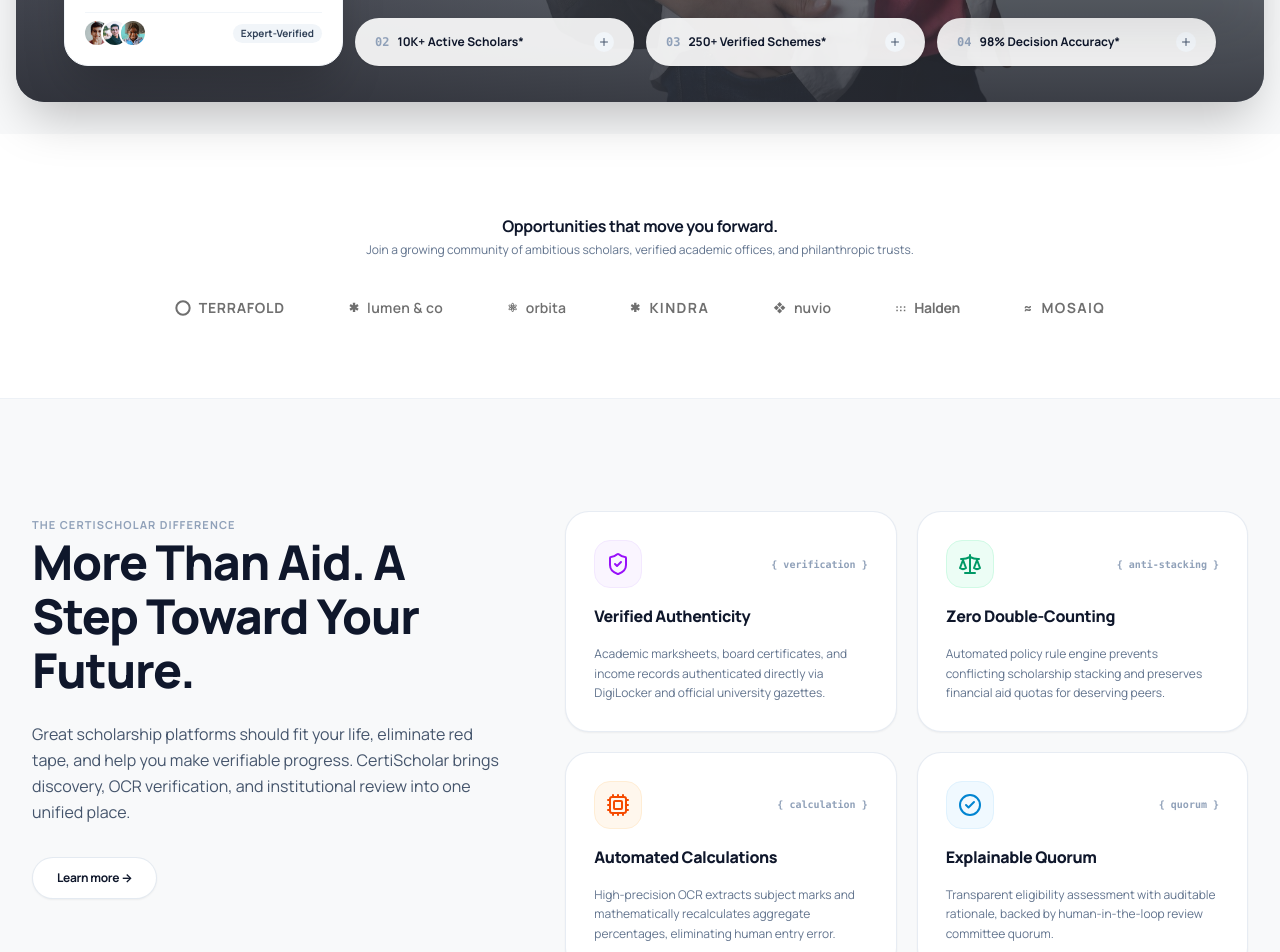
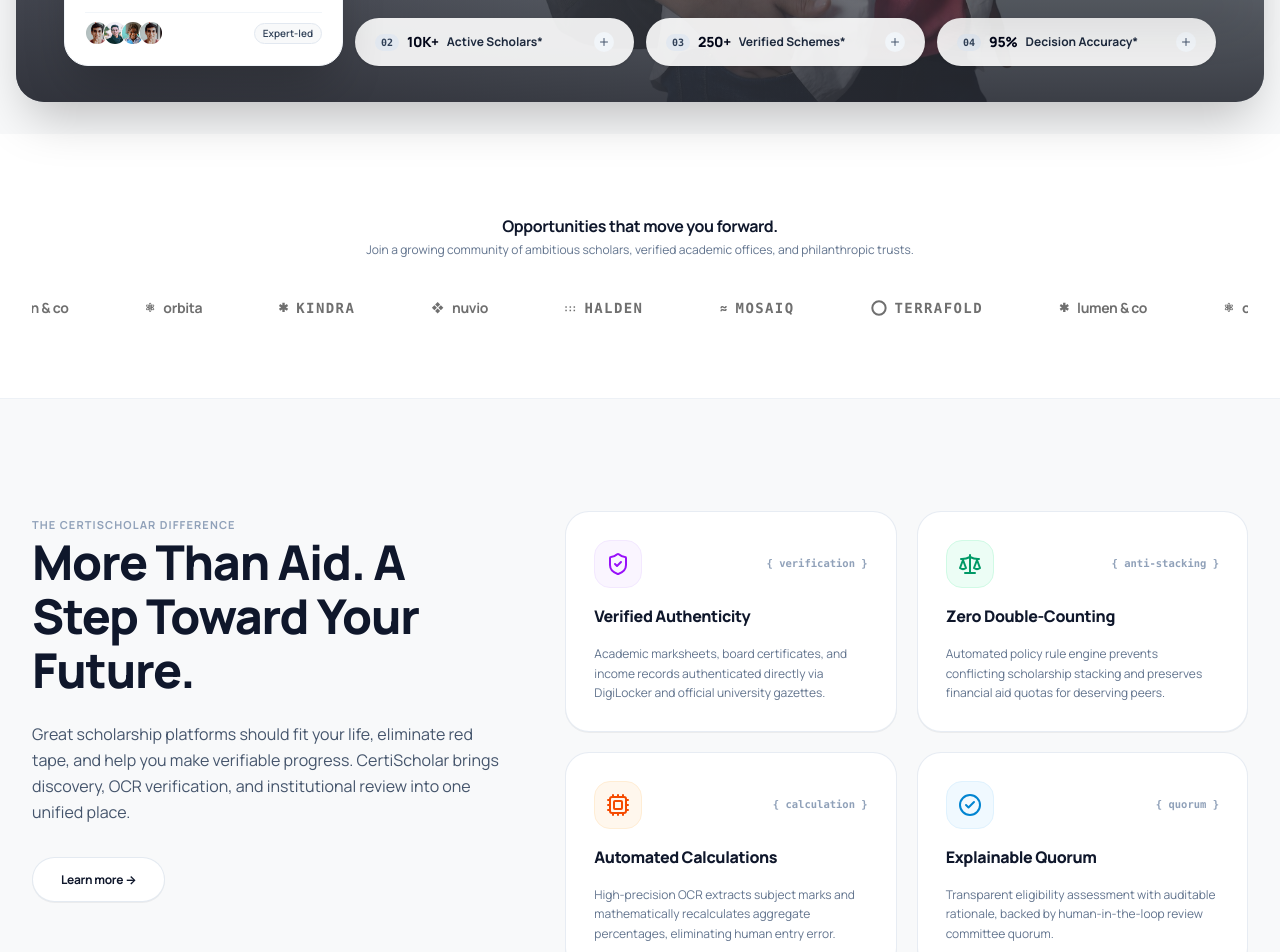
Before and after one commit to SekhSujonHaque2005/workspace-CertiScholar-, a React (Vite) app in the folder frontend/: page / in a window 1280 px wide. Shown: the part 780-1732 px from the top of the page. Built offline with nearby package versions, Linux system fonts and the light colour scheme.

Commit message:
feat(animations): exact Framer cubic-bezier ease, rolling text buttons, infinite logo ticker, and interactive tab counters

```diff
--- a/frontend/src/components/landing/HeroSection.jsx
+++ b/frontend/src/components/landing/HeroSection.jsx
@@ -1,45 +1,54 @@
 import React, { useState } from 'react';
-import { ArrowRight, Plus, Minus } from 'lucide-react';
+import { Plus, Minus } from 'lucide-react';
 
 const DEFAULT_TABS = [
   {
     id: "01",
     label: "Self-Paced Verification",
-    shortLabel: "Self-Paced Verification",
+    number: "01",
+    value: null,
     description: "Verify academic marksheets once at your own speed. Valid across all university, state, and central schemes.",
-    avatars: ["/images/avatar-1.jpg", "/images/avatar-2.jpg", "/images/avatar-3.jpg"],
-    badge: "Expert-Verified",
+    avatars: [
+      "/images/avatar-1.jpg",
+      "/images/avatar-2.jpg",
+      "/images/avatar-3.jpg",
+      "/images/avatar-1.jpg"
+    ],
+    badge: "Expert-led",
   },
   {
     id: "02",
-    label: "10K+ Active Scholars*",
-    shortLabel: "Active Scholars*",
-    description: "Over 10,000 students enrolled across Lovely Professional University and partner institutions with zero paperwork delays.",
+    label: "Active Scholars*",
+    number: "02",
+    value: "10K+",
+    description: "Over 10,000 students verified across Lovely Professional University and partner colleges with zero processing backlog.",
     avatars: ["/images/avatar-2.jpg", "/images/avatar-3.jpg"],
-    badge: "Live Community",
+    badge: "Live Network",
   },
   {
     id: "03",
-    label: "250+ Verified Schemes*",
-    shortLabel: "Verified Schemes*",
-    description: "Direct gazette-corroborated scholarships across LPUNEST merit, EWS need-based, and armed forces wards.",
+    label: "Verified Schemes*",
+    number: "03",
+    value: "250+",
+    description: "Direct gazette-corroborated scholarships across LPUNEST merit, EWS aid, and armed forces wards.",
     avatars: ["/images/avatar-1.jpg", "/images/avatar-3.jpg"],
-    badge: "Official Circulars",
+    badge: "Gazette Checked",
   },
   {
     id: "04",
-    label: "98% Decision Accuracy*",
-    shortLabel: "Decision Accuracy*",
+    label: "Decision Accuracy*",
+    number: "04",
+    value: "95%",
     description: "Auditable mathematical verification with zero double-counting, backed by verification officer quorum review.",
     avatars: ["/images/avatar-1.jpg", "/images/avatar-2.jpg"],
-    badge: "M5 Quorum Approved",
+    badge: "M5 Quorum",
   },
 ];
 
 /**
  * Exact Framer LEROVA Hero Section:
  * Full-bleed studio panel with CSS gradient mask on student photo,
- * left & bottom shade overlays, and expandable bottom pills.
+ * left & bottom shade overlays, entrance animations, and interactive expandable pills.
  */
 export default function HeroSection({
   eyebrow = "YOUR FUTURE, YOUR WAY",
@@ -53,10 +62,10 @@ export default function HeroSection({
   const [activeTabId, setActiveTabId] = useState("01");
 
   return (
-    <section id="home" className="pt-3 sm:pt-4 pb-8 px-3 sm:px-4 max-w-[1400px] mx-auto">
+    <section id="home" className="pt-3 sm:pt-4 pb-8 px-3 sm:px-4 max-w-[1400px] mx-auto animate-framer-appear">
       {/* Framer Panel Container */}
       <div
-        className="relative rounded-[28px] overflow-hidden min-h-[760px] lg:min-h-[820px] flex flex-col justify-between pt-[140px] sm:pt-[150px] pb-9 px-6 sm:px-10 lg:px-12 shadow-2xl"
+        className="relative rounded-[28px] overflow-hidden min-h-[760px] lg:min-h-[820px] flex flex-col justify-between pt-[140px] sm:pt-[150px] pb-9 px-6 sm:px-10 lg:px-12 shadow-2xl transition-all"
         style={{
           background: 'linear-gradient(100deg, #7c818b 0%, #a2a7af 62%, #a9aeb5 100%)'
         }}
@@ -72,7 +81,7 @@ export default function HeroSection({
           <img
             src="/images/hero-student.jpg"
             alt="Student Looking Upwards with Ambition"
-            className="w-full h-full object-cover object-[50%_30%] lg:object-[60%_30%] select-none scale-[1.02]"
+            className="w-full h-full object-cover object-[50%_30%] lg:object-[60%_30%] select-none scale-[1.02] transition-transform duration-700"
           />
         </div>
 
@@ -92,11 +101,11 @@ export default function HeroSection({
           }}
         />
 
-        {/* Layer 4: Foreground Content */}
+        {/* Layer 4: Foreground Content with Staggered Entrance */}
         <div className="relative z-10 max-w-xl lg:max-w-2xl space-y-5">
           {/* Eyebrow */}
           <div className="inline-flex items-center gap-2 text-slate-200 text-xs font-semibold tracking-wider uppercase">
-            <span>✦</span>
+            <span className="text-orange-400">✦</span>
             <span>{eyebrow}</span>
           </div>
 
@@ -113,17 +122,22 @@ export default function HeroSection({
             {description}
           </p>
 
-          {/* Action Buttons */}
+          {/* Action Buttons with Framer Roll Effect */}
           <div className="flex flex-wrap items-center gap-3 pt-3">
             <button
               onClick={onExploreClick}
-              className="bg-white text-slate-950 hover:bg-slate-100 font-bold px-7 py-3.5 rounded-full text-xs sm:text-sm tracking-tight transition shadow-sm hover:shadow active:scale-95 cursor-pointer"
+              className="group bg-white text-slate-950 hover:bg-slate-100 font-bold px-7 py-3.5 rounded-full text-xs sm:text-sm tracking-tight transition-all duration-300 shadow-sm hover:shadow active:scale-95 cursor-pointer overflow-hidden"
             >
-              Explore Scholarships
+              <span className="btn-roll">
+                <span className="btn-roll-inner">
+                  <span>Explore Scholarships</span>
+                  <span>Explore Scholarships</span>
+                </span>
+              </span>
             </button>
             <button
               onClick={onHowItWorksClick}
-              className="bg-white/20 hover:bg-white/30 text-white backdrop-blur-md border border-white/20 font-medium px-7 py-3.5 rounded-full text-xs sm:text-sm transition active:scale-95 cursor-pointer"
+              className="bg-white/20 hover:bg-white/30 text-white backdrop-blur-md border border-white/20 font-medium px-7 py-3.5 rounded-full text-xs sm:text-sm transition-all duration-300 active:scale-95 cursor-pointer"
             >
               How It Works
             </button>
@@ -140,16 +154,20 @@ export default function HeroSection({
                 return (
                   <div
                     key={tab.id}
-                    className="bg-white text-slate-900 p-5 rounded-2xl sm:rounded-3xl shadow-2xl border border-slate-100 transition-all duration-300 animate-in fade-in"
+                    className="bg-white text-slate-900 p-5 rounded-2xl sm:rounded-3xl shadow-2xl border border-slate-100 transition-all duration-400 animate-framer-appear"
                   >
                     <div className="flex items-center justify-between mb-2">
-                      <span className="text-xs font-bold text-slate-900 tracking-tight flex items-center gap-2">
-                        <span className="text-slate-400 font-mono font-bold">{tab.id}</span>
-                        <span>{tab.label}</span>
-                      </span>
+                      <div className="flex items-center gap-2">
+                        <span className="bg-slate-950 text-white text-[10.5px] font-mono font-bold px-1.5 py-0.5 rounded-full">
+                          {tab.number}
+                        </span>
+                        <span className="text-xs font-bold text-slate-900 tracking-tight">
+                          {tab.label}
+                        </span>
+                      </div>
                       <button
                         onClick={() => setActiveTabId(activeTabId === tab.id ? null : tab.id)}
-                        className="w-6 h-6 rounded-full bg-slate-100 hover:bg-slate-200 text-slate-600 flex items-center justify-center transition"
+                        className="w-6 h-6 rounded-full bg-slate-100 hover:bg-slate-200 text-slate-600 flex items-center justify-center transition cursor-pointer"
                         title="Collapse"
                       >
                         <Minus className="w-3 h-3" />
@@ -167,11 +185,11 @@ export default function HeroSection({
                             key={idx}
                             src={av}
                             alt="Scholar"
-                            className="inline-block h-6 w-6 rounded-full ring-2 ring-white object-cover"
+                            className="inline-block h-6 w-6 rounded-full border-[1.5px] border-white object-cover"
                           />
                         ))}
                       </div>
-                      <span className="bg-slate-100 text-slate-700 text-[10px] font-bold px-2 py-0.5 rounded-full">
+                      <span className="bg-[#F8F9FA] border border-slate-200 text-slate-700 text-[10px] font-semibold px-2 py-0.5 rounded-full">
                         {tab.badge}
                       </span>
                     </div>
@@ -183,11 +201,18 @@ export default function HeroSection({
                 <button
                   key={tab.id}
                   onClick={() => setActiveTabId(tab.id)}
-                  className="bg-white/90 hover:bg-white text-slate-900 px-5 py-3.5 rounded-full font-bold text-xs flex items-center justify-between transition-all duration-200 shadow-sm hover:shadow cursor-pointer"
+                  className="bg-white/90 hover:bg-white text-slate-900 px-5 py-3.5 rounded-full font-bold text-xs flex items-center justify-between transition-all duration-300 shadow-sm hover:shadow cursor-pointer hover:scale-[1.01]"
                 >
                   <span className="flex items-center gap-2 truncate">
-                    <span className="text-slate-400 font-mono font-bold">{tab.id}</span>
-                    <span className="truncate">{tab.label}</span>
+                    <span className="bg-slate-200 text-slate-700 text-[10px] font-mono font-bold px-1.5 py-0.5 rounded-full">
+                      {tab.number}
+                    </span>
+                    {tab.value ? (
+                      <span className="font-extrabold text-sm text-slate-950 tracking-tight">
+                        {tab.value}
+                      </span>
+                    ) : null}
+                    <span className="truncate text-slate-800">{tab.label}</span>
                   </span>
                   <span className="w-5 h-5 rounded-full bg-slate-100 flex items-center justify-center text-slate-600 shrink-0 ml-2">
                     <Plus className="w-3 h-3" />
--- a/frontend/src/components/landing/TrustStatsGrid.jsx
+++ b/frontend/src/components/landing/TrustStatsGrid.jsx
@@ -1,15 +1,25 @@
 import React from 'react';
 
+const LOGOS = [
+  { name: "TERRAFOLD", glyph: <svg viewBox="0 0 24 24" className="w-4 h-4 fill-current"><circle cx="12" cy="12" r="10" fill="none" stroke="currentColor" strokeWidth="3"/></svg>, type: "caps" },
+  { name: "lumen & co", glyph: <span className="text-xs">✱</span>, type: "lower" },
+  { name: "orbita", glyph: <span className="text-xs">⚛</span>, type: "lower" },
+  { name: "KINDRA", glyph: <span className="text-xs">✱</span>, type: "caps" },
+  { name: "nuvio", glyph: <span className="text-xs">❖</span>, type: "lower" },
+  { name: "Halden", glyph: <span className="text-xs">:::</span>, type: "caps" },
+  { name: "MOSAIQ", glyph: <span className="text-xs">≈</span>, type: "caps" },
+];
+
 /**
- * Trusted By / Logo Bar matching Framer LEROVA template:
- * Header + 7 modern brand logos
+ * Continuous Infinite Marquee Logo Ticker matching Framer LEROVA template:
+ * Smooth linear scroll to left with 76px gap, pause-on-hover
  */
 export default function TrustStatsGrid({
   headline = "Learning that moves you forward.",
   sublabel = "Join a growing community of curious minds, ambitious scholars, and accredited institutions.",
 }) {
   return (
-    <section className="py-14 sm:py-20 bg-white border-b border-slate-200/60">
+    <section className="py-14 sm:py-20 bg-white border-b border-slate-200/60 overflow-hidden">
       <div className="max-w-7xl mx-auto px-4 sm:px-6 lg:px-8 text-center space-y-6">
 
         {/* Copy */}
@@ -22,51 +32,28 @@ export default function TrustStatsGrid({
           </p>
         </div>
 
-        {/* 7 Clean Logos matching Framer Template */}
-        <div className="pt-4 flex flex-wrap items-center justify-center gap-8 sm:gap-12 lg:gap-16 opacity-75 grayscale hover:grayscale-0 transition-all duration-300">
-
-          {/* TERRAFOLD */}
-          <div className="flex items-center gap-2 font-bold text-xs sm:text-sm tracking-wider uppercase text-slate-700">
-            <svg viewBox="0 0 24 24" className="w-4 h-4 fill-current"><circle cx="12" cy="12" r="10" fill="none" stroke="currentColor" strokeWidth="3"/></svg>
-            <span>TERRAFOLD</span>
+        {/* Infinite Marquee Ticker Track */}
+        <div className="relative pt-4 w-full overflow-hidden mask-fade">
+          <div className="animate-ticker items-center space-x-[76px] opacity-75 grayscale hover:grayscale-0 transition-all duration-300">
+            {/* Set 1 */}
+            {LOGOS.map((logo, idx) => (
+              <div key={idx} className="flex items-center gap-2 font-bold text-xs sm:text-sm text-slate-700 shrink-0 select-none">
+                {logo.glyph}
+                <span className={logo.type === "caps" ? "tracking-widest uppercase font-mono" : "tracking-tight lowercase"}>
+                  {logo.name}
+                </span>
+              </div>
+            ))}
+            {/* Set 2 (for continuous seamless loop) */}
+            {LOGOS.map((logo, idx) => (
+              <div key={`dup-${idx}`} className="flex items-center gap-2 font-bold text-xs sm:text-sm text-slate-700 shrink-0 select-none">
+                {logo.glyph}
+                <span className={logo.type === "caps" ? "tracking-widest uppercase font-mono" : "tracking-tight lowercase"}>
+                  {logo.name}
+                </span>
+              </div>
+            ))}
           </div>
-
-          {/* lumen & co */}
-          <div className="flex items-center gap-2 font-semibold text-xs sm:text-sm tracking-wide lowercase text-slate-700">
-            <span className="text-xs">✱</span>
-            <span>lumen &amp; co</span>
-          </div>
-
-          {/* orbita */}
-          <div className="flex items-center gap-2 font-semibold text-xs sm:text-sm lowercase text-slate-700">
-            <span className="text-xs">⚛</span>
-            <span>orbita</span>
-          </div>
-
-          {/* KINDRA */}
-          <div className="flex items-center gap-2 font-bold text-xs sm:text-sm tracking-widest uppercase text-slate-700">
-            <span className="text-xs">✱</span>
-            <span>KINDRA</span>
-          </div>
-
-          {/* nuvio */}
-          <div className="flex items-center gap-2 font-semibold text-xs sm:text-sm lowercase text-slate-700">
-            <span className="text-xs">❖</span>
-            <span>nuvio</span>
-          </div>
-
-          {/* Halden */}
-          <div className="flex items-center gap-2 font-bold text-xs sm:text-sm tracking-tight text-slate-700">
-            <span className="text-xs">:::</span>
-            <span>Halden</span>
-          </div>
-
-          {/* MOSAIQ */}
-          <div className="flex items-center gap-2 font-bold text-xs sm:text-sm tracking-widest uppercase text-slate-700">
-            <span className="text-xs">≈</span>
-            <span>MOSAIQ</span>
-          </div>
-
         </div>
 
       </div>
--- a/frontend/src/components/landing/ValuePropositionSection.jsx
+++ b/frontend/src/components/landing/ValuePropositionSection.jsx
@@ -1,5 +1,5 @@
 import React from 'react';
-import { ShieldCheck, Scale, Cpu, CheckCircle2, ArrowRight } from 'lucide-react';
+import { ShieldCheck, Scale, Cpu, CheckCircle2 } from 'lucide-react';
 
 const DEFAULT_FEATURES = [
   {
@@ -33,7 +33,8 @@ const DEFAULT_FEATURES = [
 ];
 
 /**
- * Value Proposition Section matching Lerova Framer template ("More Than Learning")
+ * Value Proposition Section matching Framer LEROVA template ("Why LEROVA"):
+ * 4 interactive pastel cards with top tags and hover elevation
  */
 export default function ValuePropositionSection({
   eyebrow = "The CertiScholar Difference",
@@ -62,27 +63,32 @@ export default function ValuePropositionSection({
             <div className="pt-2">
               <button
                 onClick={onLearnMore}
-                className="bg-white hover:bg-slate-50 text-slate-900 font-bold px-6 py-3 rounded-full text-xs tracking-tight border border-slate-200/90 shadow-xs hover:shadow transition"
+                className="group inline-flex items-center bg-white hover:bg-slate-50 text-slate-900 font-bold px-7 py-3.5 rounded-full text-xs tracking-tight border border-slate-200/90 shadow-2xs hover:shadow-md transition-all duration-300 cursor-pointer overflow-hidden"
               >
-                Learn more &rarr;
+                <span className="btn-roll">
+                  <span className="btn-roll-inner">
+                    <span>Learn more &rarr;</span>
+                    <span>Learn more &rarr;</span>
+                  </span>
+                </span>
               </button>
             </div>
           </div>
 
-          {/* Right 4 Pastel Feature Cards with Framer-style Tags */}
+          {/* Right 4 Pastel Feature Cards with Framer-style Tags & Hover */}
           <div className="lg:col-span-7 grid grid-cols-1 sm:grid-cols-2 gap-5">
             {features.map((feat, idx) => {
               const IconComp = feat.icon;
               return (
                 <div
                   key={idx}
-                  className="bg-white p-7 rounded-3xl border border-slate-200/80 shadow-xs hover:shadow-md transition duration-300 space-y-4"
+                  className="group bg-white p-7 rounded-3xl border border-slate-200/80 shadow-2xs hover:shadow-xl hover:border-slate-300/80 hover:-translate-y-1 transition-all duration-300 space-y-4 cursor-default"
                 >
                   <div className="flex items-center justify-between">
-                    <div className={`w-12 h-12 rounded-2xl flex items-center justify-center border ${feat.color}`}>
+                    <div className={`w-12 h-12 rounded-2xl flex items-center justify-center border ${feat.color} group-hover:scale-110 transition-transform duration-300`}>
                       <IconComp className="w-6 h-6" />
                     </div>
-                    <span className="text-[10px] font-mono font-bold text-slate-400">
+                    <span className="text-[10.5px] font-mono font-bold text-slate-400 group-hover:text-slate-600 transition-colors">
                       {feat.tag}
                     </span>
                   </div>
--- a/frontend/src/index.css
+++ b/frontend/src/index.css
@@ -7,4 +7,68 @@
 
 body {
   font-family: var(--font-sans);
+  background-color: #F8F9FA;
+  color: #111827;
+  overflow-x: hidden;
 }
+
+/* Framer LEROVA Custom Ease & Animations */
+:root {
+  --framer-ease: cubic-bezier(0.22, 1, 0.36, 1);
+}
+
+/* Smooth Entrance Fade & Slide Up */
+@keyframes framerAppear {
+  0% {
+    opacity: 0;
+    transform: translateY(24px);
+  }
+  100% {
+    opacity: 1;
+    transform: translateY(0);
+  }
+}
+
+/* Infinite Marquee Ticker */
+@keyframes tickerSlide {
+  0% {
+    transform: translateX(0%);
+  }
+  100% {
+    transform: translateX(-50%);
+  }
+}
+
+.animate-framer-appear {
+  animation: framerAppear 0.9s var(--framer-ease) forwards;
+}
+
+.animate-ticker {
+  display: flex;
+  width: max-content;
+  animation: tickerSlide 30s linear infinite;
+}
+
+.animate-ticker:hover {
+  animation-play-state: paused;
+}
+
+/* Custom button text roll on hover (Framer signature) */
+.btn-roll {
+  display: inline-flex;
+  flex-direction: column;
+  height: 1.25em;
+  overflow: hidden;
+  line-height: 1.25em;
+}
+
+.btn-roll-inner {
+  display: flex;
+  flex-direction: column;
+  transition: transform 0.4s var(--framer-ease);
+}
+
+button:hover .btn-roll-inner,
+a:hover .btn-roll-inner {
+  transform: translateY(-50%);
+}
```
Also changed, not shown: frontend/src/components/landing/FeaturedShowcaseSection.jsx (+18 -9 lines), frontend/src/components/layout/Header.jsx (+29 -21 lines), 1 other file (tests, documents, lock files or other folders).
